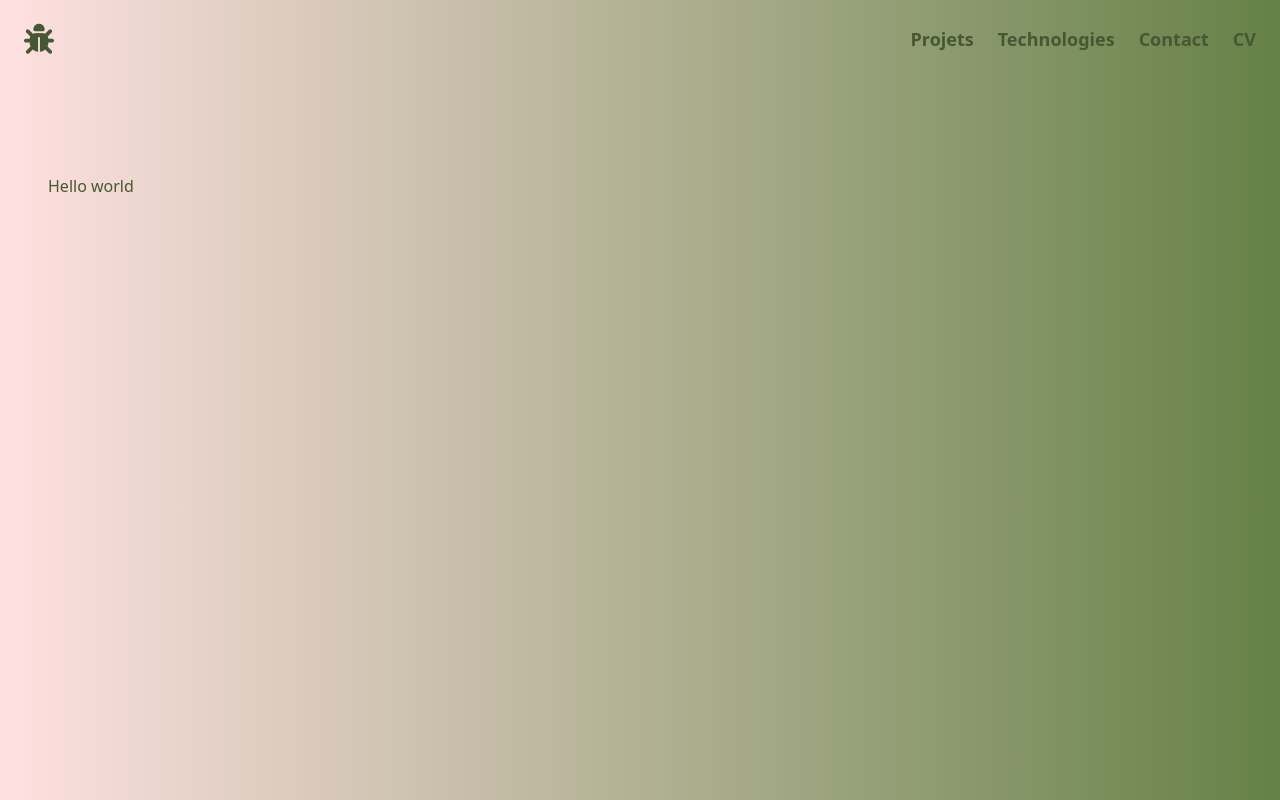
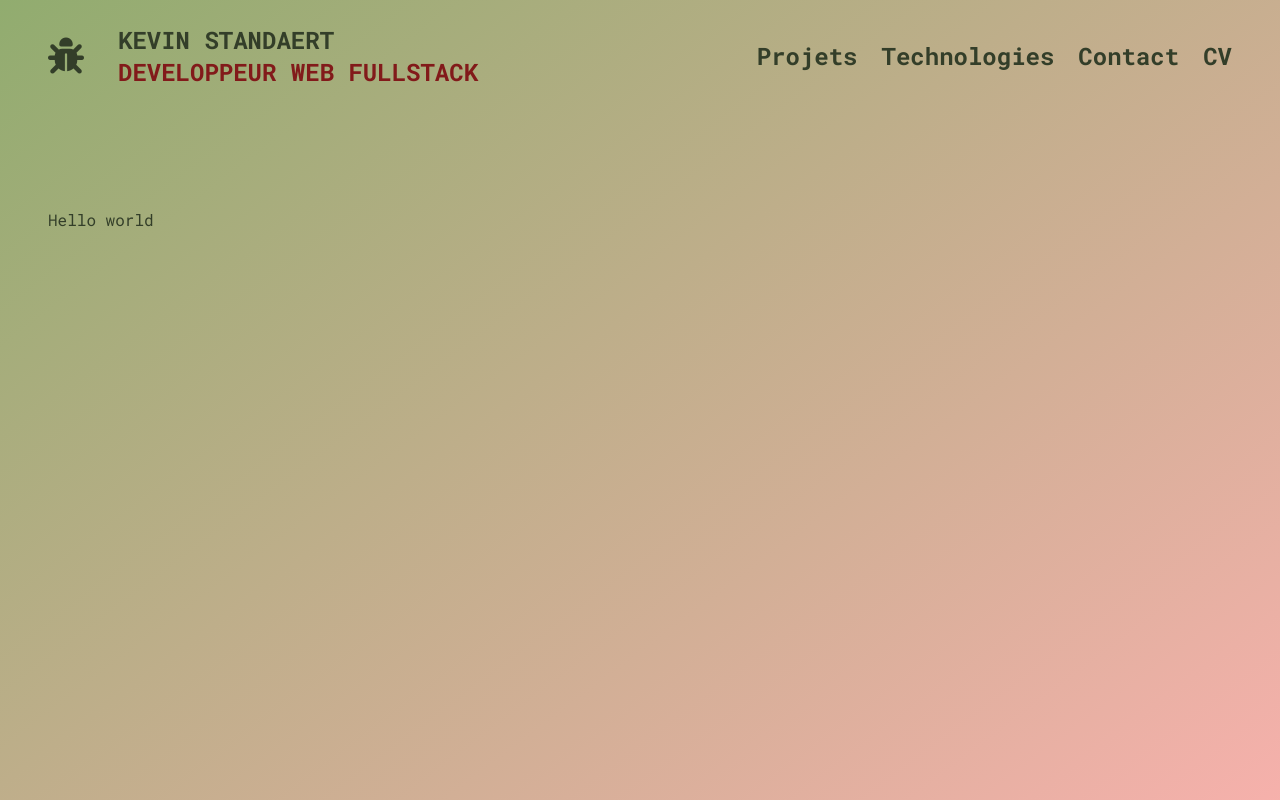
Before and after one commit to KevinStandaert/KevinStandaert.github.io, a website: page src/index.html in a window 1280 px wide. Shown: the top 800 px of the page. Drawn offline with Linux system fonts and the light colour scheme.

Commit message:
add title and font

```diff
--- a/src/index.html
+++ b/src/index.html
@@ -9,42 +9,54 @@
       src="https://kit.fontawesome.com/6478e7c909.js"
       crossorigin="anonymous"
     ></script>
+    <link rel="preconnect" href="https://fonts.googleapis.com" />
+    <link rel="preconnect" href="https://fonts.gstatic.com" crossorigin />
+    <link
+      href="https://fonts.googleapis.com/css2?family=Roboto+Mono:ital,wght@0,100..700;1,100..700&display=swap"
+      rel="stylesheet"
+    />
   </head>
-  <body class="bg-gradient-to-r from-sundown-100 to-olive-600 text-olive-700 min-h-screen">
+  <body
+    class="min-h-screen bg-gradient-to-tl from-sundown-300 to-olive-400 text-olive-900"
+  >
     <header
-      class=" mb-12 grid grid-cols-[50px_2fr] items-center p-6"
+      class="sticky top-0 mx-6 mb-12 grid grid-cols-[70px_600px_1fr] grid-rows-2 items-center p-6 text-2xl font-extrabold"
     >
-      <i class="fa-solid fa-bug text-3xl"></i>
+      <i class="fa-solid fa-bug row-span-2 text-4xl"></i>
+      <h1 class="flex flex-row">KEVIN STANDAERT</h1>
 
-      <ul class="flex gap-2 justify-self-end text-lg font-bold sm:gap-6">
+      <ul class="col-start-3 row-span-2 flex gap-2 justify-self-end sm:gap-6">
         <a
           href="#"
-          class="hover:text-sundown-950 active:text-sundown-400 transition-all hover:scale-x-110"
+          class="transition-all hover:scale-x-110 hover:text-sundown-900 active:text-sundown-400"
         >
           Projets
         </a>
         <a
           href="#"
-          class="hover:text-sundown-950 active:text-sundown-400 transition-all hover:scale-110"
+          class="transition-all hover:scale-110 hover:text-sundown-900 active:text-sundown-400"
         >
           Technologies
         </a>
         <a
           href="#"
-          class="hover:text-sundown-950 active:text-sundown-400 transition-all hover:scale-110"
+          class="transition-all hover:scale-110 hover:text-sundown-900 active:text-sundown-400"
         >
           Contact
         </a>
         <a
           href="#"
-          class="hover:text-sundown-950 active:text-sundown-400 transition-all hover:scale-110"
+          class="transition-all hover:scale-110 hover:text-sundown-900 active:text-sundown-400"
         >
           CV
         </a>
       </ul>
+      <h2 class="col-start-2 flex text-sundown-900">
+        DEVELOPPEUR WEB FULLSTACK
+      </h2>
     </header>
-    <div class=" container mx-auto min-h-screen  rounded-xl p-12">
-      <h1>Hello world</h1>
+    <div class="container mx-auto min-h-screen rounded-xl p-12">
+      <h3>Hello world</h3>
     </div>
   </body>
 </html>
--- a/tailwind.config.js
+++ b/tailwind.config.js
@@ -1,3 +1,5 @@
+const defaultTheme = require("tailwindcss/defaultTheme");
+
 /** @type {import('tailwindcss').Config} */
 module.exports = {
   content: ["./src/**/*.{html,js,ts,jsx,tsx}"],
@@ -31,6 +33,9 @@ module.exports = {
           950: "#470808",
         },
       },
+      fontFamily: {
+        sans: ["Roboto Mono", ...defaultTheme.fontFamily.sans],
+      },
     },
   },
   plugins: [],
```
Also changed, not shown: src/output.css.
